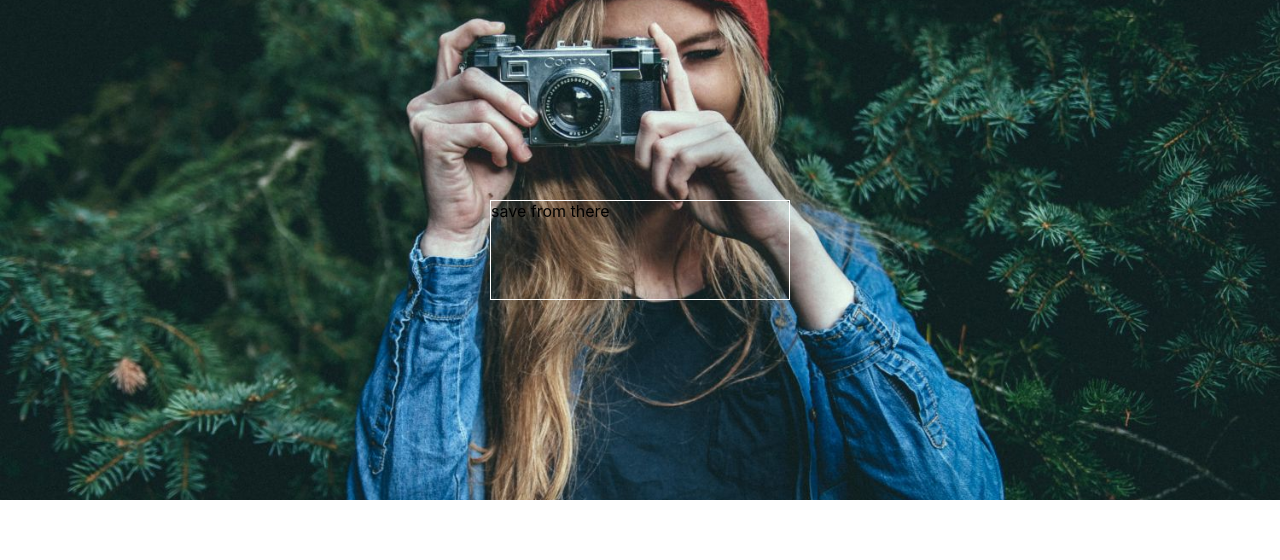
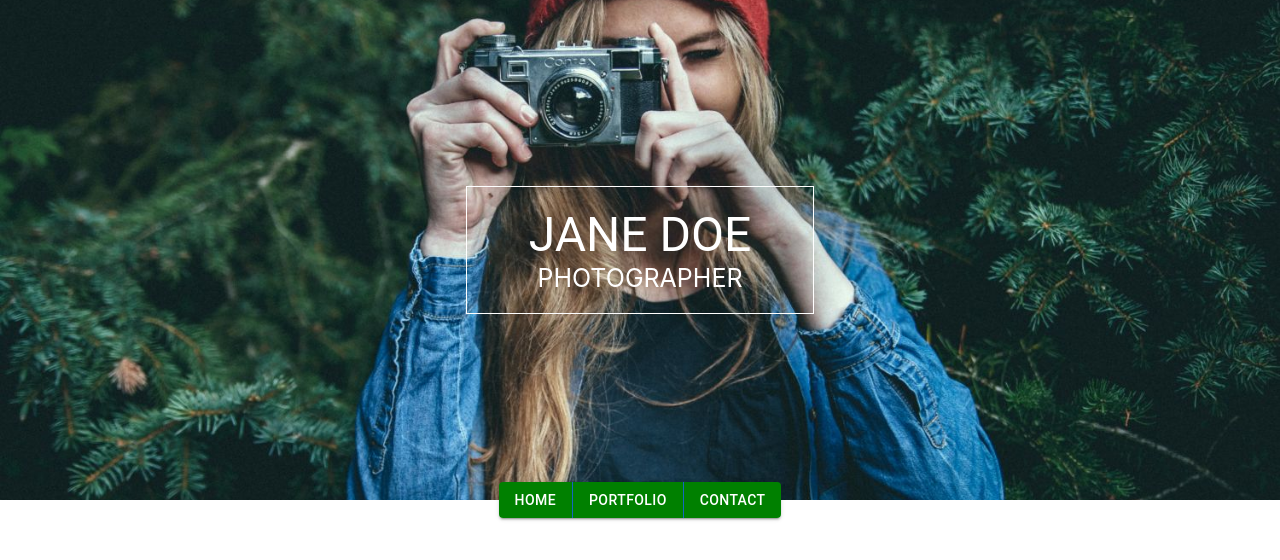
Before and after one commit to Schadrack10/photographer, a Next.js app: page / in a window 1280 px wide. Shown: the top 560 px of the page. Built offline with nearby package versions, Linux system fonts and the light colour scheme.

Commit message:
completed the navbar and banner

```diff
--- a/components/Banner.jsx
+++ b/components/Banner.jsx
@@ -1,5 +1,8 @@
 import React from "react";
 import Box from "@mui/material/Box";
+import Typography from "@mui/material/Typography";
+import Button from "@mui/material/Button";
+import ButtonGroup from "@mui/material/ButtonGroup";
 
 const Banner = () => {
   return (
@@ -11,15 +14,57 @@ const Banner = () => {
         backgroundSize: "cover",
         backgroundRepeat: "no-repeat",
         backgroundPosition: "center",
-        display:"flex",
-        alignItems:"center",
-        justifyContent:"center",
+        display: "flex",
+        alignItems: "center",
+        justifyContent: "center",
       }}
     >
       <Box
-        style={{ border: "1px solid  white", height: "100px", width: "300px" }}
+        style={{
+          border: "1px solid  white",
+          padding: "20px",
+          dipslay: "flex",
+          alignItems: "center",
+          justifyContent: "center",
+        }}
       >
-        save from there
+        <Typography variant="h3" align="center" sx={{ color: "white" }}>
+          JANE DOE
+        </Typography>
+        <Typography
+          variant="p"
+          sx={{ color: "white", margin: "0 50px", fontSize: "25px" }}
+        >
+          PHOTOGRAPHER
+        </Typography>
+      </Box>
+
+      <Box
+        sx={{
+          height: "100px",
+          width: "100%",
+          position: "absolute",
+          marginTop: "500px",
+          display:"flex",
+          alignItems:"center",
+          justifyContent:"center"
+
+        }}
+      >
+        <ButtonGroup
+        sx={{border:"none"}}
+          variant="contained"
+        >
+          <Button sx={{background:"green",border:"none",'&:hover':{
+            background:"darkgreen"
+          }}}>Home</Button>
+          <Button sx={{background:"green",border:"none",'&:hover':{
+            background:"green"
+          }}}>Portfolio</Button>
+          <Button sx={{background:"green",border:"none",'&:hover':{
+            background:"darkgreen"
+          }}}>Contact</Button>
+        </ButtonGroup>
       </Box>
     </Box>
   );
```
